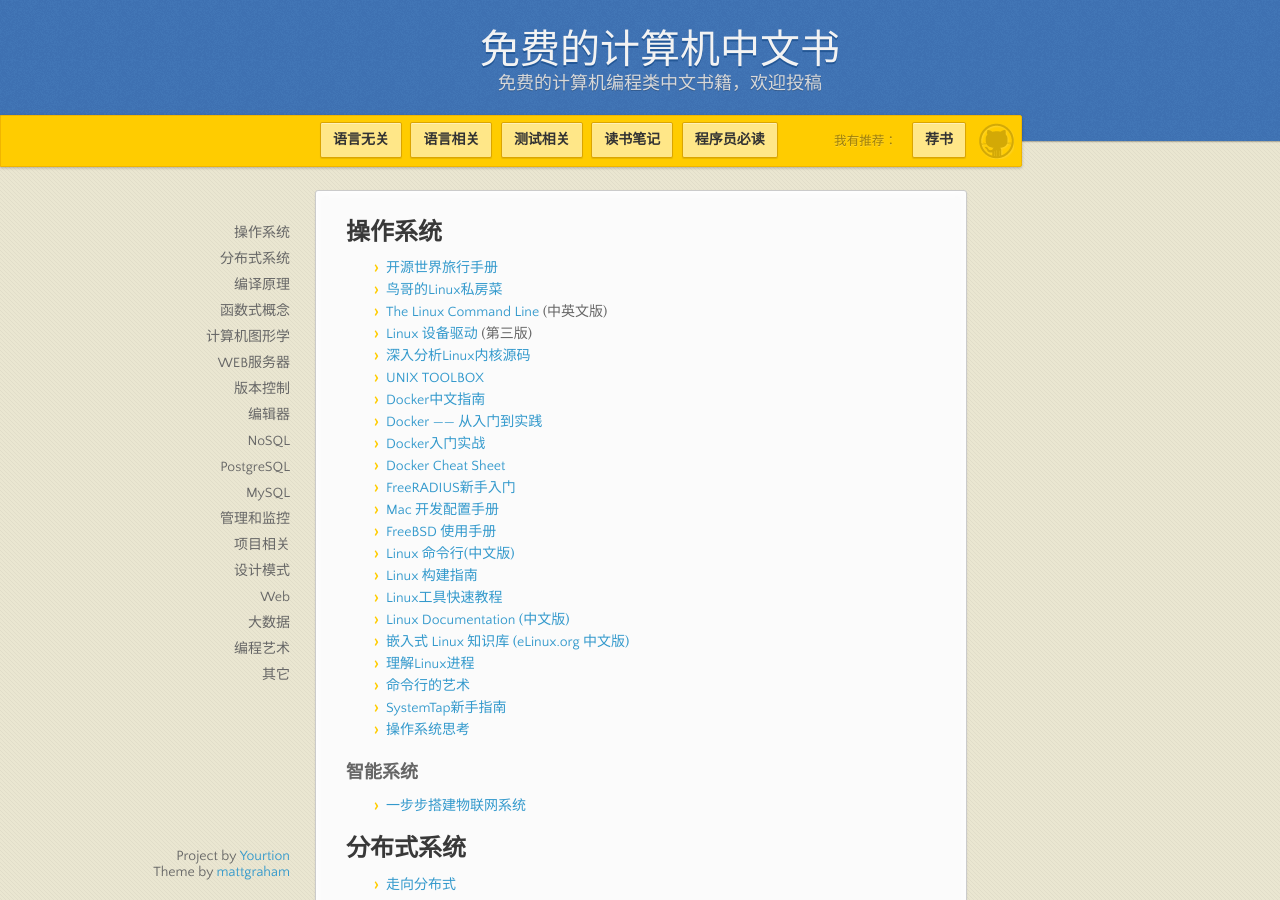
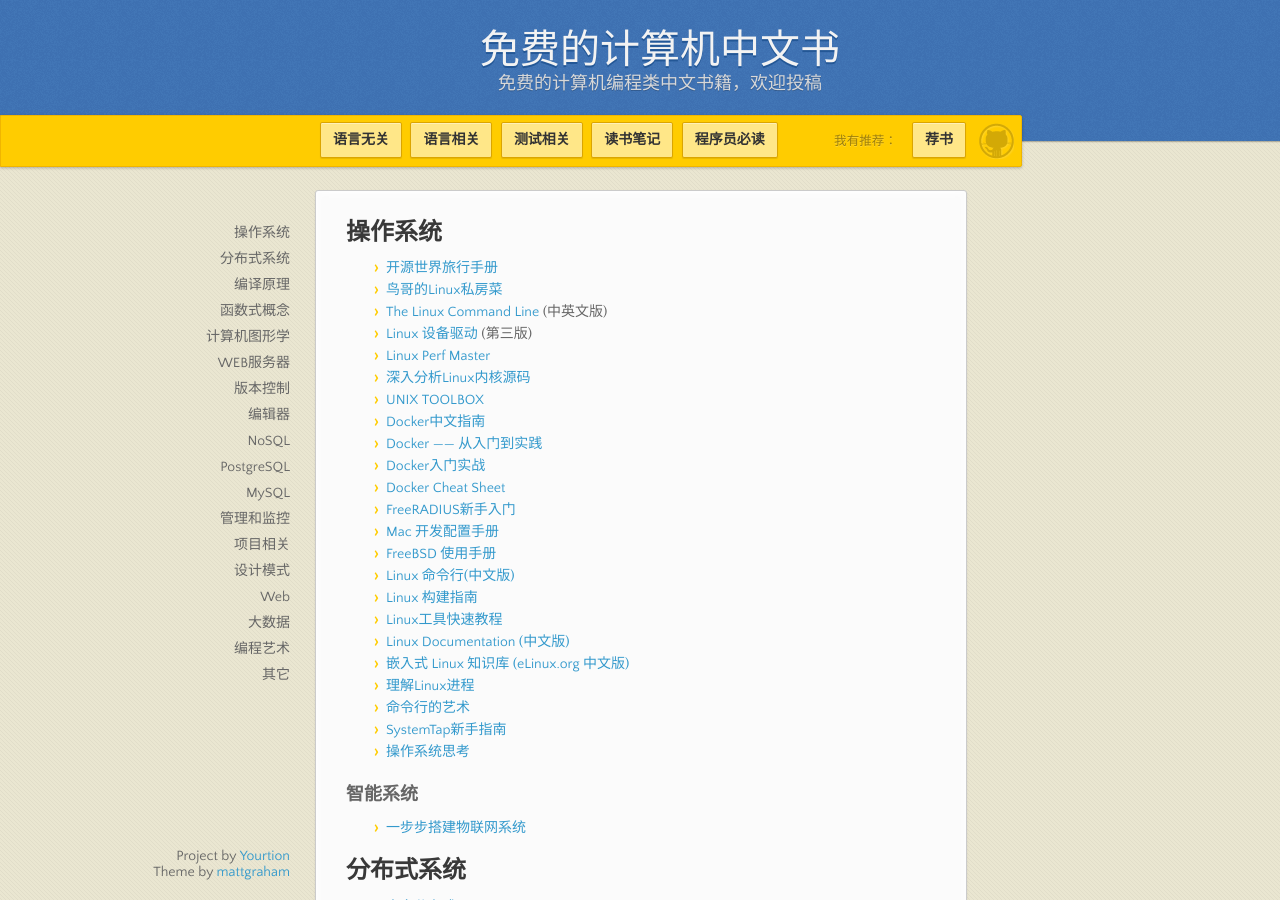
Before and after one commit to yourtion/FreeProgrammingBooksCN, a Jekyll site: the page built from system.md, in a window 1280 px wide and 900 px high. Built offline with Jekyll 4.4.1, drawn with Linux system fonts in a browser that asks for light colours; nearby versions of some CDN libraries; our own code applies the rules of GitHub Pages for plain Markdown files.

Commit message:
add Linux Perf Master

```diff
--- a/system.md
+++ b/system.md
@@ -8,6 +8,7 @@ layout: default
 * [鸟哥的Linux私房菜](http://vbird.dic.ksu.edu.tw/)
 * [The Linux Command Line](http://billie66.github.io/TLCL/index.html) (中英文版)
 * [Linux 设备驱动](http://oss.org.cn/kernel-book/ldd3/index.html) (第三版)
+* [Linux Perf Master](https://riboseyim.gitbooks.io/linux-perf-master/)
 * [深入分析Linux内核源码](http://www.kerneltravel.net/kernel-book/%E6%B7%B1%E5%85%A5%E5%88%86%E6%9E%90Linux%E5%86%85%E6%A0%B8%E6%BA%90%E7%A0%81.html)
 * [UNIX TOOLBOX](http://cb.vu/unixtoolbox_zh_CN.xhtml)
 * [Docker中文指南](https://github.com/widuu/chinese_docker)
```
